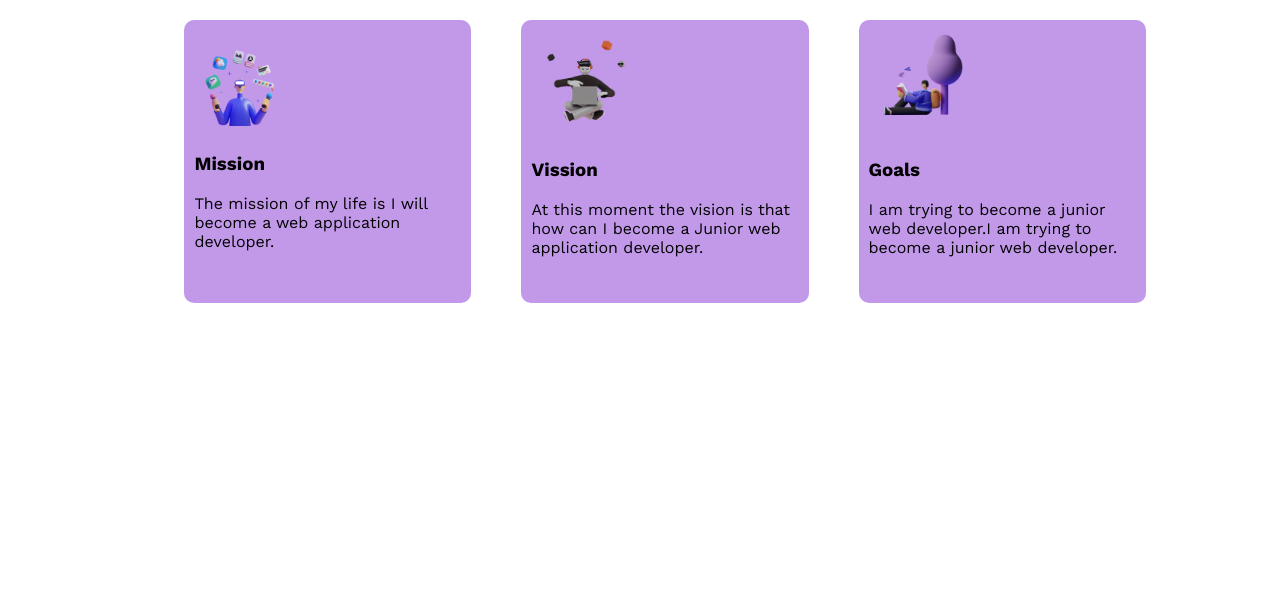
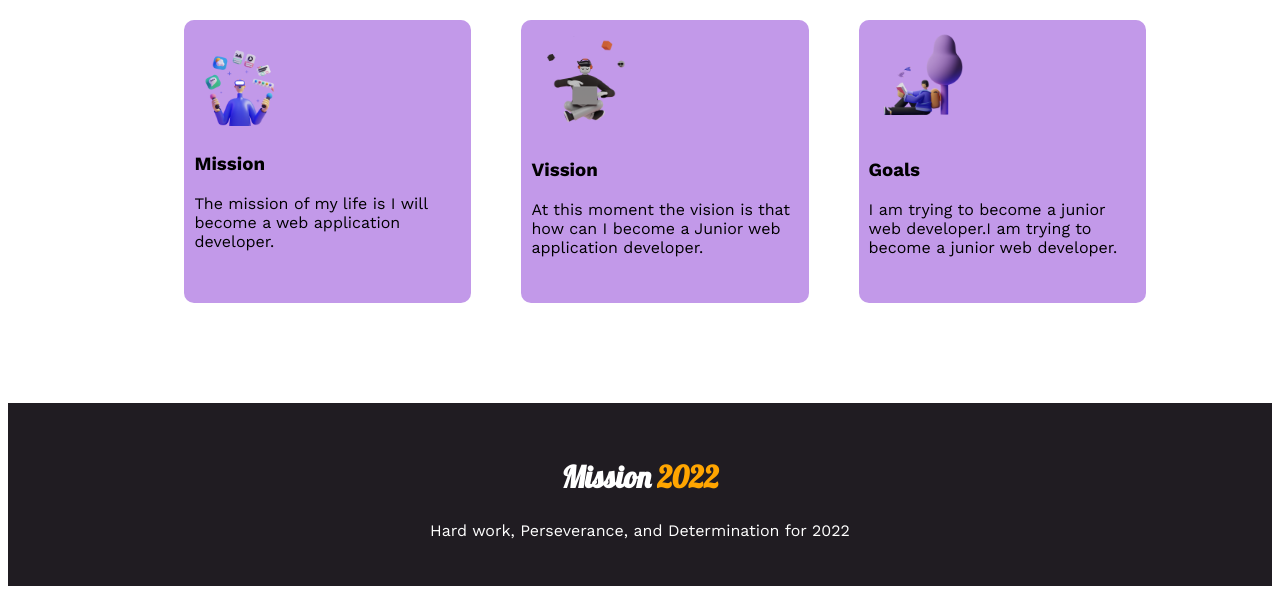
Before and after one commit to SheikhShuvoAhmed/assignment1-repo, a plain HTML site: page index.html in a window 1280 px wide. Shown: the part 742-1336 px from the top of the page. Before the commit the page ends 1053 px from the top, so only its background shows below. Drawn offline with nearby package versions, Linux system fonts and the light colour scheme.

Commit message:
footeradded

```diff
--- a/index.html
+++ b/index.html
@@ -8,6 +8,7 @@
     <link rel="preconnect" href="https://fonts.googleapis.com">
     <link rel="preconnect" href="https://fonts.gstatic.com" crossorigin>
     <link href="https://fonts.googleapis.com/css2?family=Oswald:wght@200;300&family=Poppins&family=Work+Sans:ital,wght@0,100;0,200;0,400;0,500;0,700;1,100;1,200;1,400;1,700&display=swap" rel="stylesheet">
+    <link href="https://fonts.googleapis.com/css2?family=Lobster&display=swap" rel="stylesheet">
     <link rel="stylesheet" href="style.css">
 </head>
 <body>
@@ -66,5 +67,10 @@
             </div>
         </section>
     </div>
+        <footer>
+            <h2><span class="white_clr">Mission</span> <span>2022</span> </h2>
+            <p>Hard work, Perseverance, and Determination for 2022</p>
+        </footer>
+
 </body>
 </html>
--- a/style.css
+++ b/style.css
@@ -64,3 +64,21 @@ body{
         background-color: rgb(194, 153, 233);
         border-radius:10px;
     }
+    .mission_section {
+        margin-bottom: 100px;
+    }
+    footer {
+        text-align: center;
+        background-color: rgba(12, 8, 15, 0.918);
+        padding: 30px 0px;
+    }
+    footer p{
+        color: white;
+    }
+    footer h2{
+        font-family: 'Lobster', cursive;
+        font-size: 30px;
+    }
+    .white_clr{
+        color: white;
+    }
```
